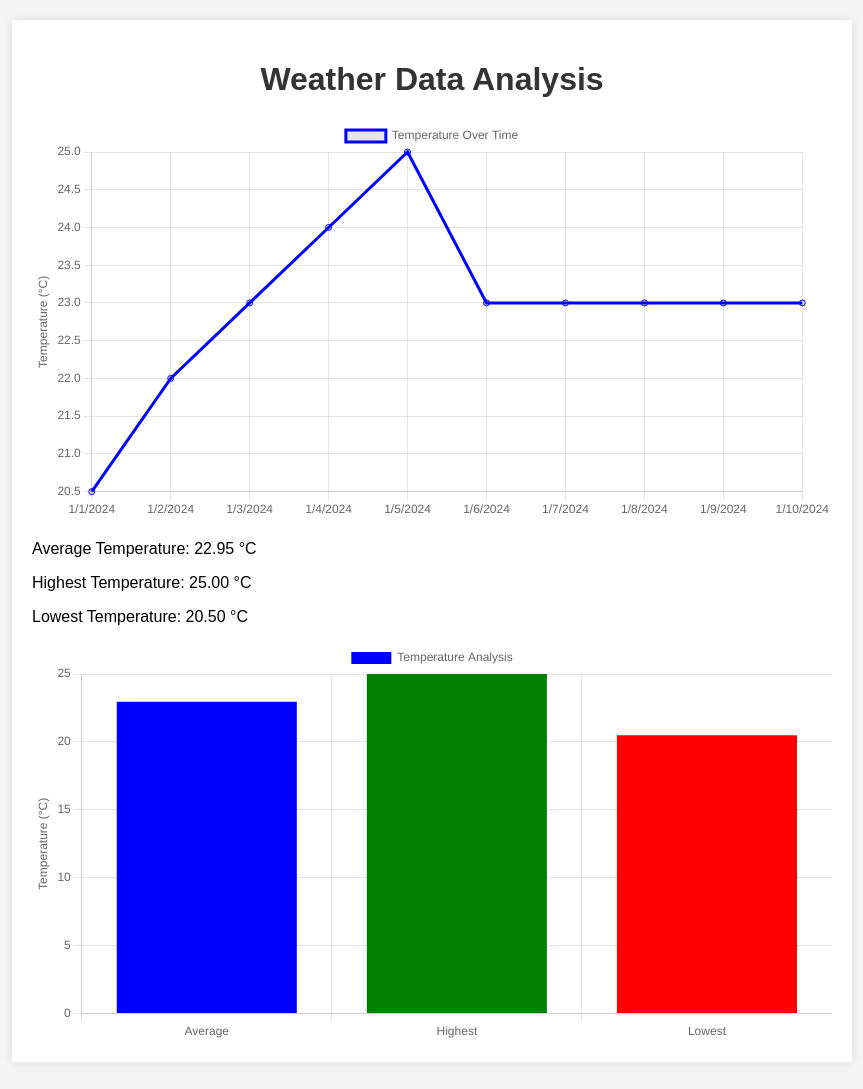
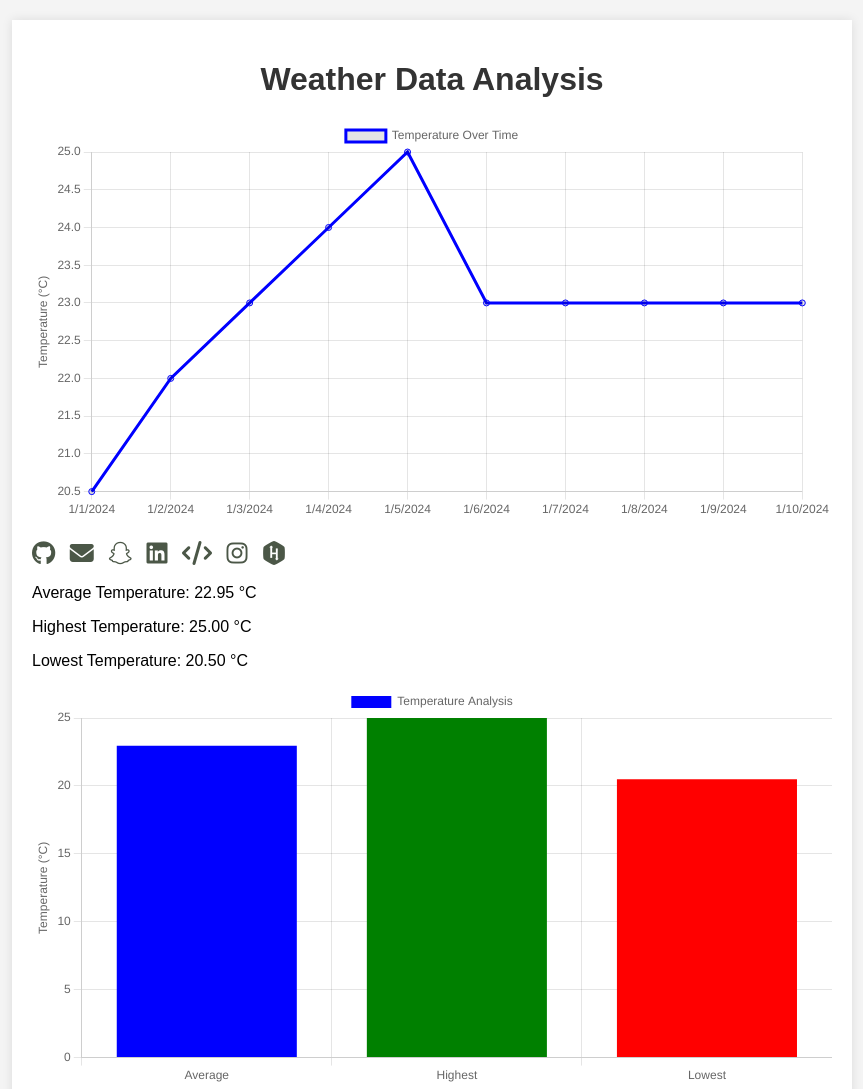
Before and after one commit to Debbatisudheer/weather-analysis, a plain HTML site: page index.html in a window 1280 px wide. Shown: the whole page, without its empty margins (208-1071 px from the left). Drawn offline with nearby package versions, Linux system fonts and the light colour scheme.

Commit message:
Add files via upload

```diff
--- a/index.html
+++ b/index.html
@@ -3,9 +3,11 @@
 <head>
     <meta charset="UTF-8">
     <meta name="viewport" content="width=device-width, initial-scale=1.0">
+    <script src="https://kit.fontawesome.com/5e8d3d20ca.js" crossorigin="anonymous"></script>
     <link rel="stylesheet" href="styles.css">
     <script src="https://cdn.jsdelivr.net/npm/chart.js"></script>
     <title>Weather Data Analysis</title>
+    <script src="script.js"></script>
 </head>
 <body>
     <div id="weather-analysis">
@@ -13,8 +15,15 @@
         <div id="temperature-over-time-container">
             <canvas id="temperature-over-time"></canvas>
         </div>
-        <div id="temperature-analysis"></div>
+        <div id="temperature-analysis">
+            <a href="https://github.com/yourusername" target="_blank" class="social-icon"><i class="fab fa-github"></i></a> <!-- GitHub -->
+            <a href="mailto:your.email@example.com" target="_blank" class="social-icon"><i class="fas fa-envelope"></i></a> <!-- Gmail -->
+            <a href="https://www.snapchat.com/add/yourusername" target="_blank" class="social-icon"><i class="fab fa-snapchat"></i></a> <!-- Snapchat -->
+            <a href="https://www.linkedin.com/in/yourusername" target="_blank" class="social-icon"><i class="fab fa-linkedin"></i></a> <!-- LinkedIn -->
+            <a href="https://visualstudiocode.com" target="_blank" class="social-icon"><i class="fas fa-code"></i></a> <!-- Visual Studio Code -->
+            <a href="https://www.instagram.com/yourusername" target="_blank" class="social-icon"><i class="fab fa-instagram"></i></a> <!-- Instagram -->
+            <a href="https://www.hackerrank.com/yourusername" target="_blank" class="social-icon"><i class="fab fa-hackerrank"></i></a> <!-- HackerRank -->
+        </div>
     </div>
-    <script src="script.js"></script>
 </body>
 </html>
--- a/styles.css
+++ b/styles.css
@@ -22,3 +22,14 @@ h1 {
 #temperature-analysis {
     margin-top: 20px;
 }
+/* Custom styles for social media icons */
+.social-icon {
+    margin-right: 10px; /* Adjust the space between icons */
+    color: #4b5747; /* Change the color of the icons */
+    font-size: 24px; /* Adjust the size of the icons */
+    transition: color 0.3s; /* Add a smooth color transition effect */
+}
+
+.social-icon:hover {
+    color: #e7b43c; /* Change the color on hover */
+}
```
